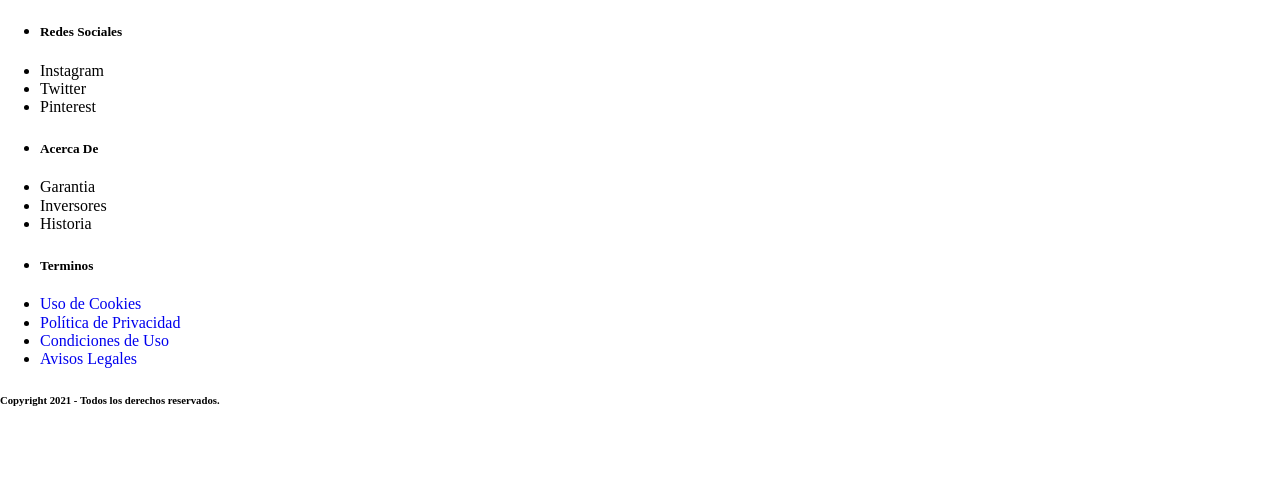
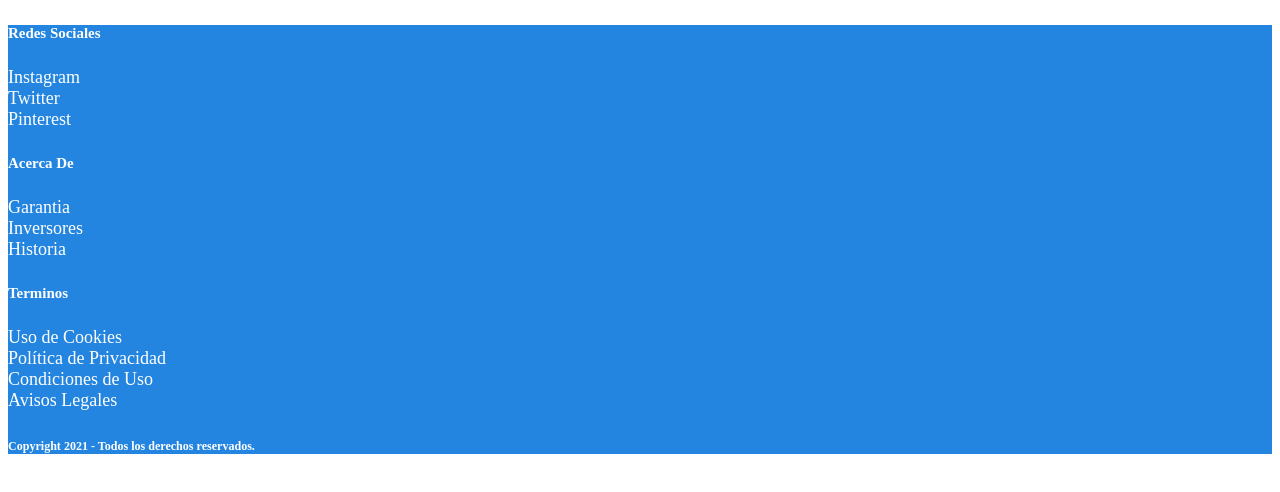
Before and after one commit to MarianaWebD/tareaflexbox, a plain HTML site: page footer.html in a window 1280 px wide. Drawn offline with Linux system fonts and the light colour scheme; files that its build step writes are made by us from their sources; files whose address does not match are found by name.

Commit message:
footer css de camino

```diff
--- a/css/footer.css
+++ b/css/footer.css
@@ -0,0 +1,65 @@
+/* FOOTER */
+
+ul{
+  list-style-type: none;
+  padding: 0;
+
+}
+
+a{
+    color: white;
+    text-decoration: none;
+}
+
+footer{
+    background-color: #2385E0;
+    font-size: 18px;
+    color: white;
+
+}
+
+/* Redes */
+.links {
+}
+.redes {
+}
+.redes__titulo {
+}
+.redes__twitter {
+}
+.redes__pinterest {
+}
+.redes__facebook {
+}
+
+/* Acerca */
+.acerca {
+}
+.de {
+}
+.de__titulo {
+}
+.de__garantia {
+}
+.de__inversores {
+}
+.de__historia {
+}
+
+/* Terminos */
+.terminos {
+}
+.terminos__titulo {
+}
+.terminos__cookies {
+}
+.terminos__privacidad {
+}
+.terminos__condiciones {
+}
+.terminos__legales {
+}
+
+/* Copyright */
+.copyright {
+}
--- a/footer.html
+++ b/footer.html
@@ -5,7 +5,7 @@
     <meta http-equiv="X-UA-Compatible" content="IE=edge">
     <meta name="viewport" content="width=device-width, initial-scale=1.0">
     <title>Footer</title>
-    <link rel="stylesheet" href="style.css">
+    <link rel="stylesheet" href="./css/footer.css">
 </head>
 <body>
     <!--FOOTER-->
```
